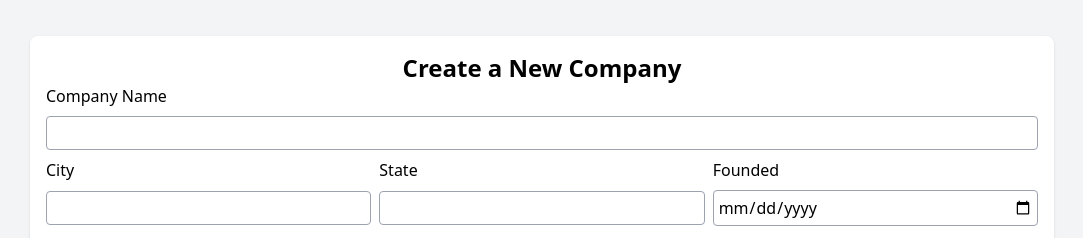
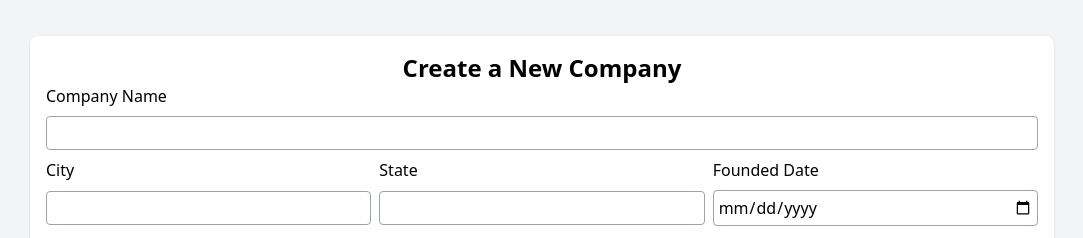
Before and after one commit to thedavidtran/clearbridge, a React (Create React App) app in the folder client/: page /add in a window 1280 px wide. Shown: the part 204-442 px from the top of the page, without its empty margins (98-1181 px from the left). Built offline with nearby package versions, Linux system fonts and the light colour scheme.

Commit message:
Fix Label for Founded Date

```diff
--- a/client/src/pages/Company/CompanyCreate.jsx
+++ b/client/src/pages/Company/CompanyCreate.jsx
@@ -87,7 +87,7 @@ const CompanyCreate = () => {
           State
         </label>
         <label className="text-bold" htmlFor="founded">
-          Founded
+          Founded Date
         </label>
         <Input
           id="city"
```
